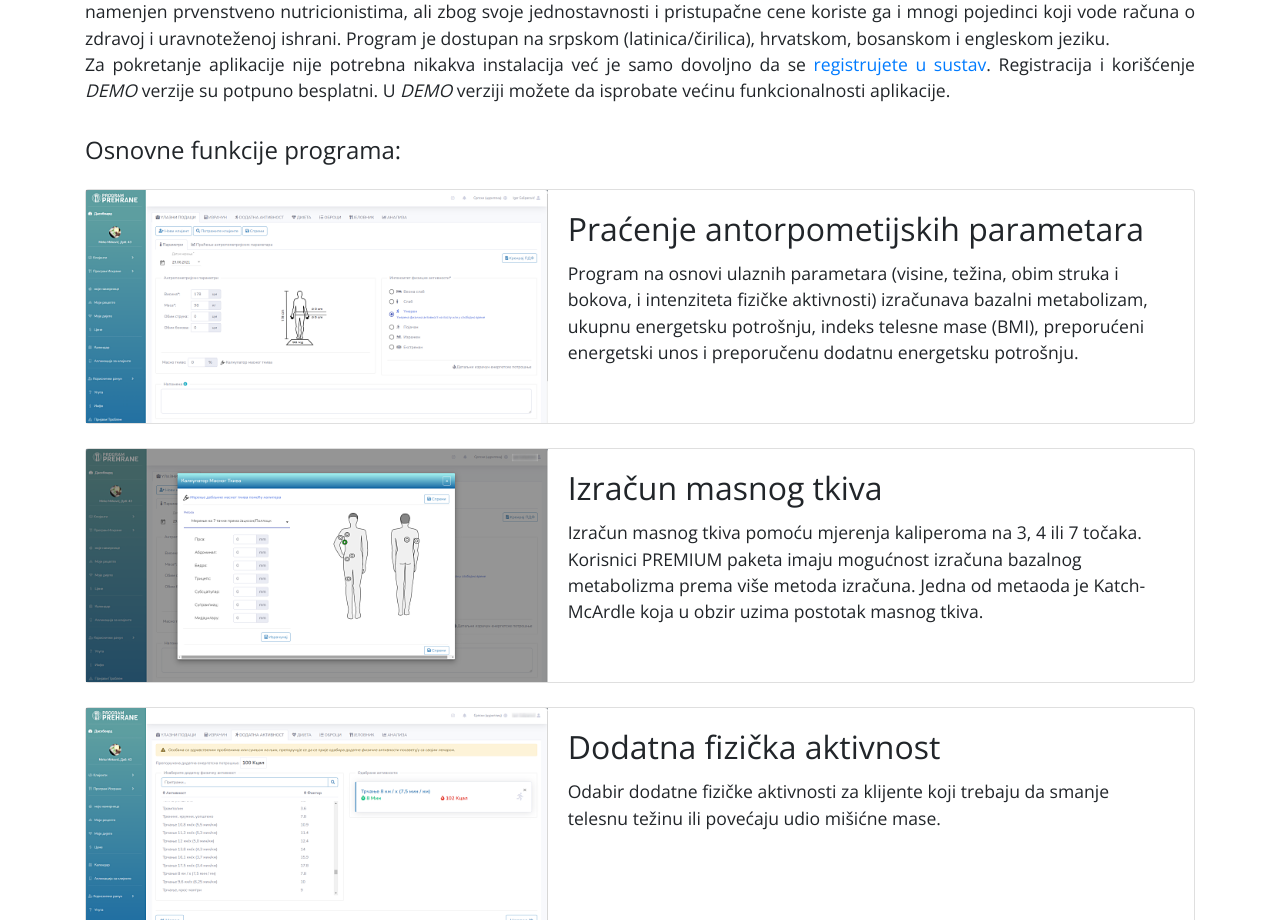
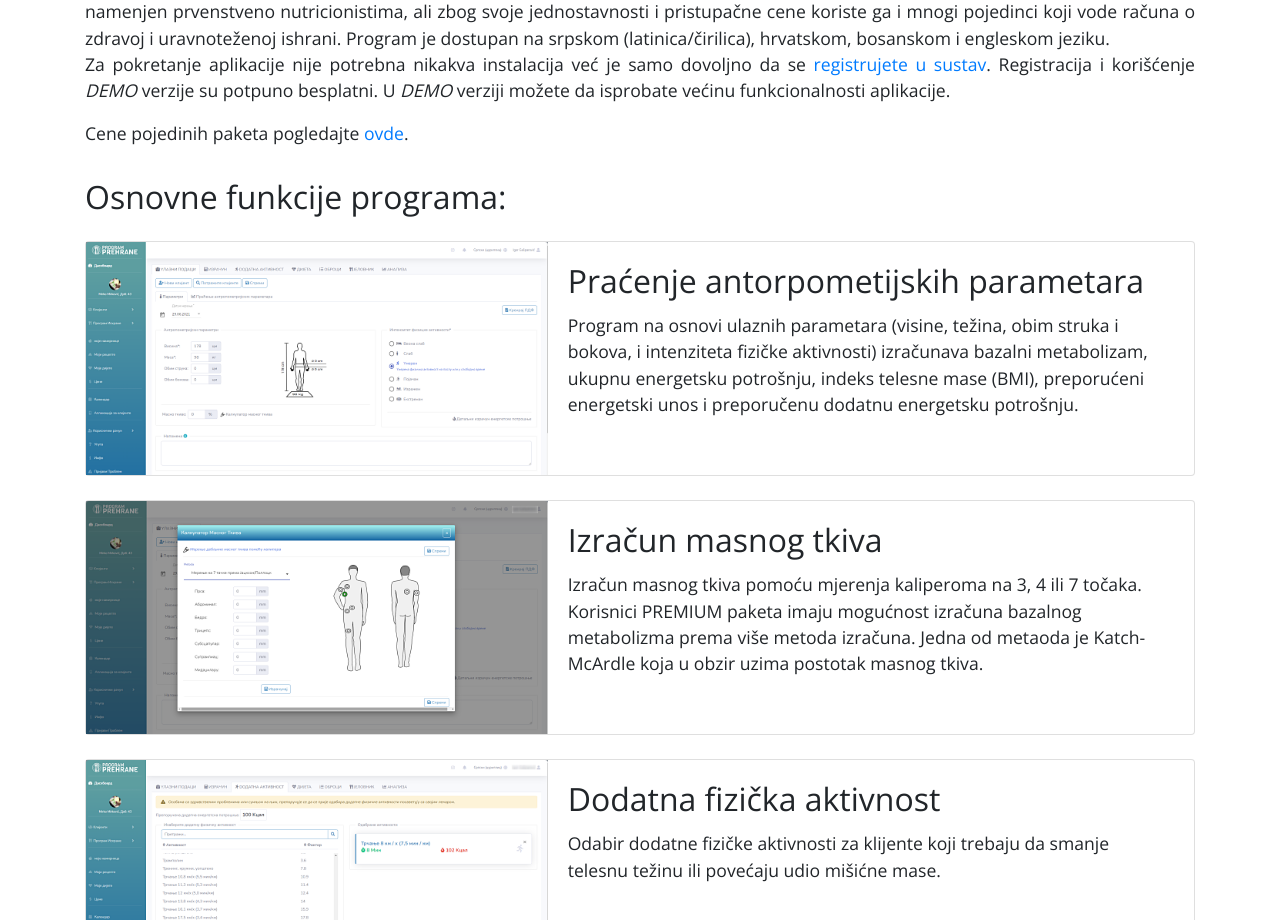
Before and after one commit to igprog/pi_fe, a Vue app: page / in a window 1280 px wide. Shown: the part 1400-2320 px from the top of the page. Built offline with nearby package versions, Linux system fonts and the light colour scheme; what vue-resource would draw is missing.

Commit message:
sidenavbar scroll to

```diff
--- a/src/components/navbar.vue
+++ b/src/components/navbar.vue
@@ -71,6 +71,7 @@ export default {
     },
     closeNav() {
       document.getElementById("mySidenav").style.width = "0";
+      window.scrollTo({ top: 340, behavior: 'smooth' });
     },
   },
 };
--- a/src/pages/home.vue
+++ b/src/pages/home.vue
@@ -130,8 +130,9 @@
           besplatni. U <em>DEMO</em> verziji možete da isprobate većinu
           funkcionalnosti aplikacije.
         </p>
+        <p>Cene pojedinih paketa pogledajte <a href="/cene" title="www.plan-ishrane.com/cene">ovde</a>.</p>
         <div class="pt-3">
-          <h4>Osnovne funkcije programa:</h4>
+          <h2>Osnovne funkcije programa:</h2>
           <card
             img="program/plan_ishrane_1.png"
             title="Praćenje antorpometijskih parametara"
--- a/src/pages/prices.vue
+++ b/src/pages/prices.vue
@@ -82,6 +82,9 @@
           </div>
         </div>
       </div>
+      <div>
+        <p>Više informacija o pojedinim paketima pogledajte na našoj veb stranici: <a href="https://www.programprehrane.com/cijene" title="www.programprehrane.com/cijene">www.programprehrane.com/cijene</a></p>
+      </div>
     </div>
   </div>
 </template>
```
